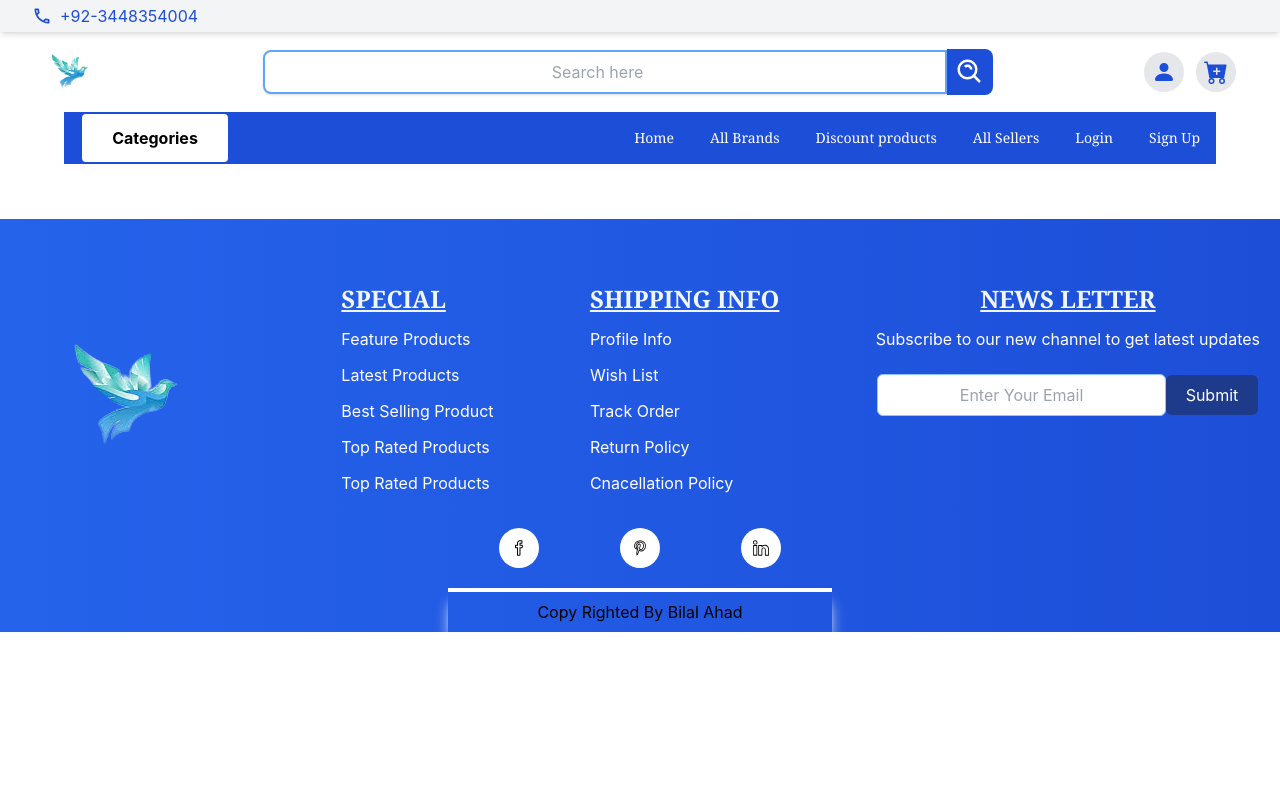
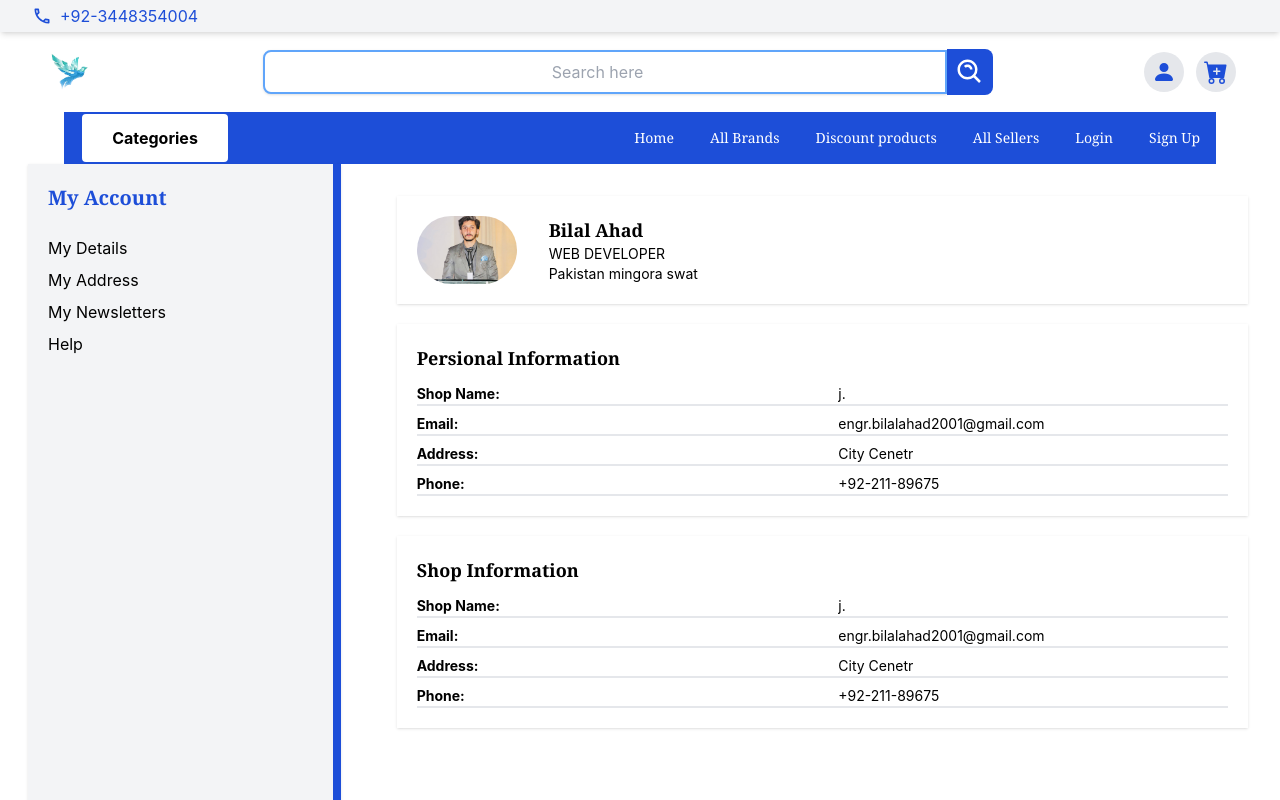
Before and after one commit to BIlalAhad/Degital-web, a React (Create React App) app: page /account in a window 1280 px wide. Shown: the top 800 px of the page. Built offline with nearby package versions, Linux system fonts and the light colour scheme.

Commit message:
profile page

```diff
--- a/src/App.js
+++ b/src/App.js
@@ -12,6 +12,7 @@ import Header from './components/Header';
 import Footer from './components/Footer';
 import Login from './components/Login';
 import Signup from './components/Signup';
+import Account from './components/Account';
 
 
 
@@ -31,6 +32,7 @@ function App() {
         <Route exact path="Cartpage" element={<Cartpage/>} />
         <Route exact path="login" element={<Login/>} />
         <Route exact path="signup" element={<Signup/>} />
+        <Route exact path="account" element={<Account/>} />
     </Routes>
     <Footer/>
   </BrowserRouter>
--- /dev/null
+++ b/src/components/Account.js
@@ -0,0 +1,74 @@
+import React from 'react'
+import bilal from '../Assets/profile/bilal.JPG'
+
+export default function Account() {
+  return (
+    <>
+    <section className='sm:ml-7 relative '>
+        <section className=''>
+            <div className='sm:w-[25%] sm:h-[100vh] bg-gray-100 p-5 shadow sm:border-r-8 border-blue-700'>
+                <h2 className='text-xl font-bold font-serif  text-blue-700'>My Account</h2>
+                <div>
+                    <div className='space-y-2 mt-6'>
+                        <p>My Details</p>
+                        <p>My Address</p>
+                        <p>My Newsletters</p>
+                        <p>Help</p>
+                    </div>
+                </div>
+            </div>
+            <div className='sm:absolute top-8 sm:w-[68%]  right-8'>
+                <div className=''>
+                    <div className='flex gap-8 p-5 shadow'>
+                    <img className='w-[100px] rounded-full' src={bilal} alt='img' />
+                    <div className='text-sm'>
+                        <h3 className='font-bold text-lg font-serif'>Bilal Ahad</h3>
+                        <p>WEB DEVELOPER</p>
+                        <p>Pakistan mingora swat</p>
+                    </div>
+                    </div>
+                    <div className='p-5 shadow mt-5 space-y-2'>
+                    <h3 className='font-bold text-lg font-serif mb-3'>Persional Information</h3>
+                    <div className='text-sm grid grid-flow-cols grid-cols-2 justify-between border-b-2 gap-8'>
+                        <h3 className='font-bold'>Shop Name:</h3>
+                        <p>j.</p>
+                    </div>
+                    <div className='text-sm grid grid-flow-cols grid-cols-2 justify-between border-b-2 gap-8'>
+                        <h3 className='font-bold'>Email:</h3>
+                        <p>engr.bilalahad2001@gmail.com</p>
+                    </div>
+                    <div className='text-sm grid grid-flow-cols grid-cols-2 justify-between border-b-2 gap-8'>
+                        <h3 className='font-bold'>Address:</h3>
+                        <p>City Cenetr</p>
+                    </div>
+                    <div className='text-sm grid grid-flow-cols grid-cols-2 justify-between border-b-2 gap-8'>
+                        <h3 className='font-bold'>Phone:</h3>
+                        <p>+92-211-89675</p>
+                    </div>
+                    </div>
+                    <div className='p-5 shadow mt-5 space-y-2'>
+                    <h3 className='font-bold text-lg font-serif mb-3'>Shop Information</h3>
+                    <div className='text-sm grid grid-flow-cols grid-cols-2 justify-between border-b-2 gap-8'>
+                        <h3 className='font-bold'>Shop Name:</h3>
+                        <p>j.</p>
+                    </div>
+                    <div className='text-sm grid grid-flow-cols grid-cols-2 justify-between border-b-2 gap-8'>
+                        <h3 className='font-bold'>Email:</h3>
+                        <p>engr.bilalahad2001@gmail.com</p>
+                    </div>
+                    <div className='text-sm grid grid-flow-cols grid-cols-2 justify-between border-b-2 gap-8'>
+                        <h3 className='font-bold'>Address:</h3>
+                        <p>City Cenetr</p>
+                    </div>
+                    <div className='text-sm grid grid-flow-cols grid-cols-2 justify-between border-b-2 gap-8'>
+                        <h3 className='font-bold'>Phone:</h3>
+                        <p>+92-211-89675</p>
+                    </div>
+                    </div>
+                </div>
+            </div>
+        </section>
+    </section>
+    </>
+  )
+}
--- a/src/components/Header.js
+++ b/src/components/Header.js
@@ -37,7 +37,7 @@ export default function Header() {
             <h1 className="text-white text-3xl bg-blue-700 p-2 border-y-3 rounded-r-lg border-white"><BiSearchAlt/></h1>
           </div>
           <div className="flex gap-3  items-center">
-            <h1 className="text-2xl text-blue-700 p-2 rounded-full bg-gray-200"><Link to='/login' ><BsFillPersonFill/></Link></h1>
+            <h1 className="text-2xl text-blue-700 p-2 rounded-full bg-gray-200"><Link to='/account' ><BsFillPersonFill/></Link></h1>
             <h1 className="text-2xl text-blue-700 p-2 rounded-full bg-gray-200"><Link to='/Cartpage' ><BsCartPlusFill/></Link></h1>
             <button onClick={hamburger}><ul className="space-y-1 shadow-lg hover:brightness-50 p-2 rounded-md sm:hidden">
                 <li className="w-7 h-1 rounded-full bg-blue-700"></li>
```
Also changed, not shown: src/Assets/profile/bilal.JPG (added).
